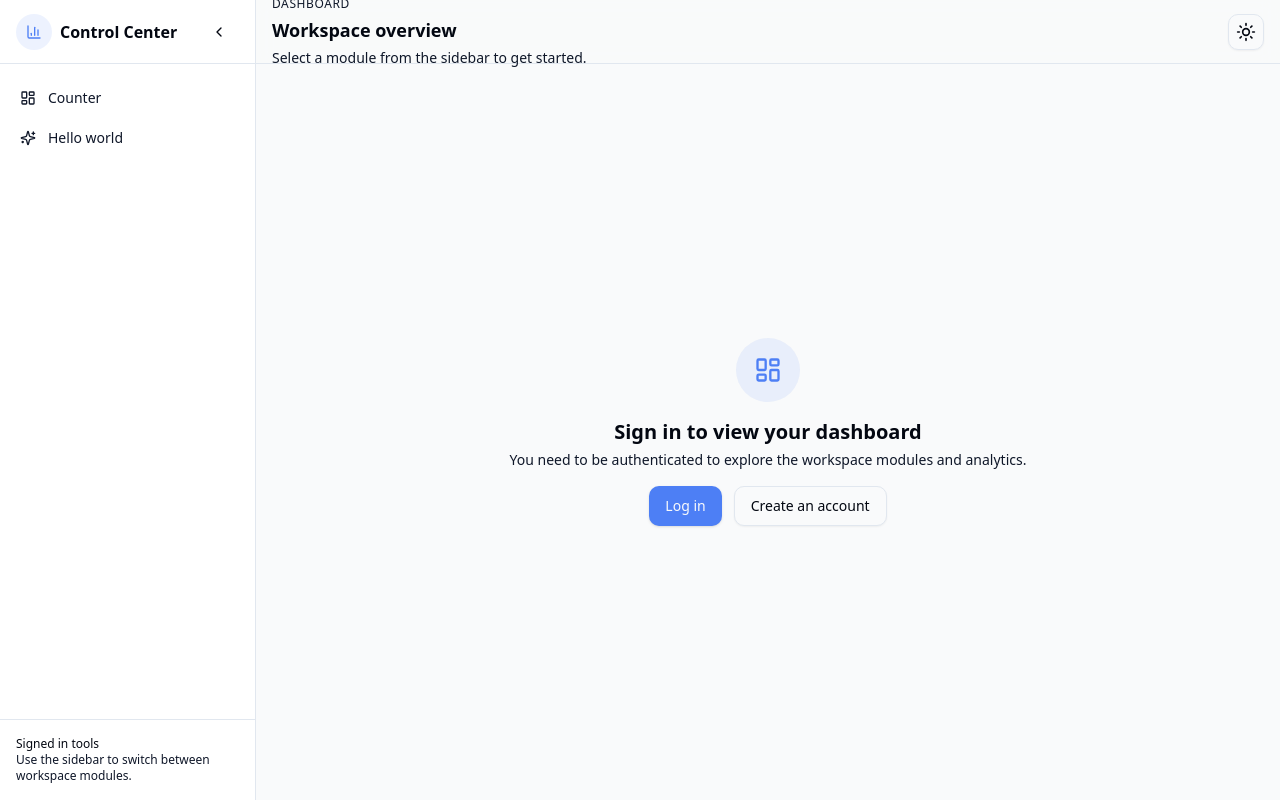
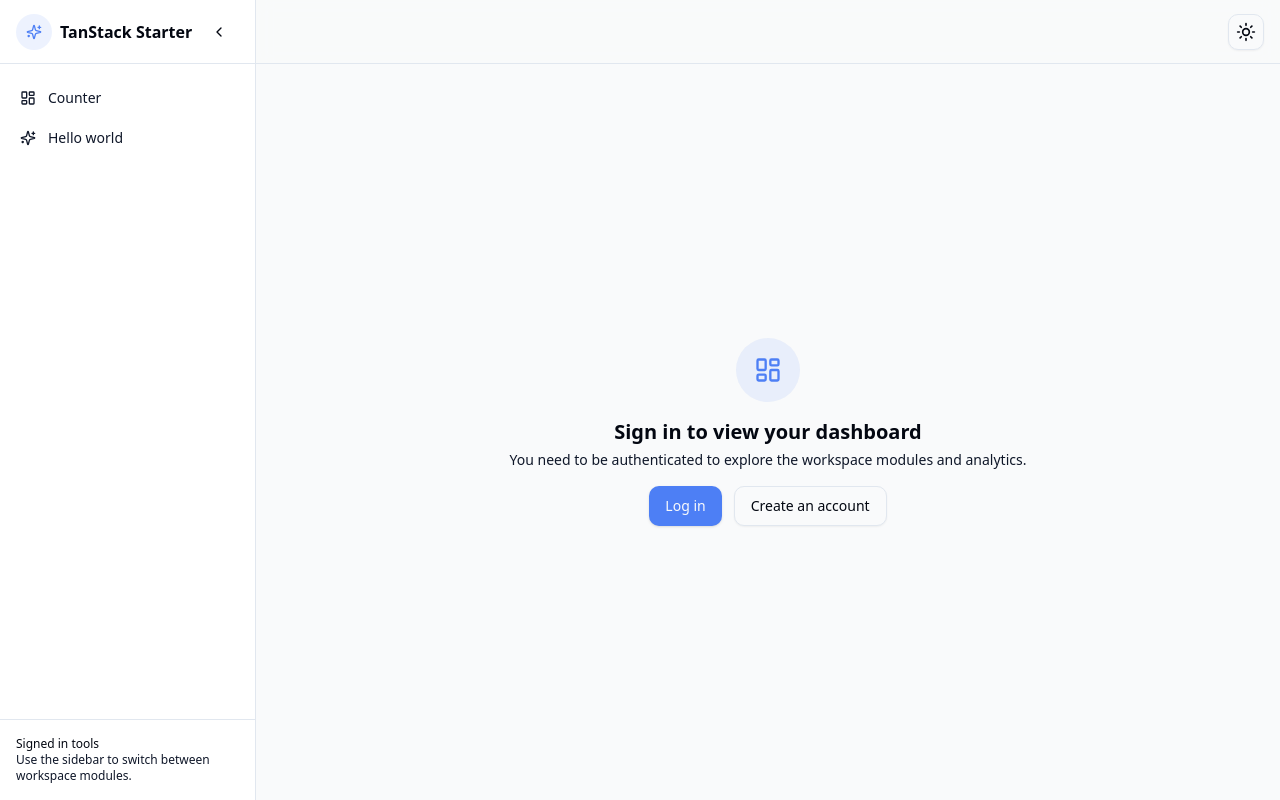
Before and after one commit to minimallyexceptional/vibe-starter, a React (Vite) app: page /dashboard in a window 1280 px wide. Built offline with nearby package versions, Linux system fonts and the light colour scheme; no server answers.

Commit message:
Simplify dashboard header branding

```diff
--- a/src/routes/dashboard.tsx
+++ b/src/routes/dashboard.tsx
@@ -1,6 +1,6 @@
 import React from 'react'
-import { Link, Navigate, Outlet, useRouterState } from '@tanstack/react-router'
-import { BarChart3, ChevronLeft, ChevronRight, LayoutDashboard, Menu, Sparkles } from 'lucide-react'
+import { Link, Navigate, Outlet } from '@tanstack/react-router'
+import { ChevronLeft, ChevronRight, LayoutDashboard, Menu, Sparkles } from 'lucide-react'
 
 import { Button } from '@/components/ui/button'
 import {
@@ -14,6 +14,8 @@ import {
 import { ModeToggle } from '@/components/mode-toggle'
 import { SignedIn, SignedOut, UserButton, isClerkConfigured } from '@/lib/clerk'
 import { cn } from '@/lib/utils'
+
+const APP_NAME = 'TanStack Starter'
 
 const sidebarItems = [
   {
@@ -33,13 +35,7 @@ const sidebarItems = [
 export function DashboardLayout() {
   const [isCollapsed, setIsCollapsed] = React.useState(false)
   const [isMobileOpen, setIsMobileOpen] = React.useState(false)
-  const pathname = useRouterState({ select: (state) => state.location.pathname ?? '/' })
   const authEnabled = isClerkConfigured
-
-  const activeItem = React.useMemo(
-    () => sidebarItems.find((item) => pathname.startsWith(item.to)),
-    [pathname],
-  )
 
   const baseNavItemClass = React.useMemo(
     () =>
@@ -75,10 +71,12 @@ export function DashboardLayout() {
           <div className="flex h-16 items-center justify-between border-b px-4">
             <div className="flex items-center gap-2">
               <span className="inline-flex h-9 w-9 items-center justify-center rounded-full bg-primary/10 text-primary">
-                <BarChart3 className="h-4 w-4" />
+                <Sparkles className="h-4 w-4" />
               </span>
-              <span className={cn('text-base font-semibold', isCollapsed && 'sr-only')}>
-                Control Center
+              <span
+                className={cn('text-base font-semibold text-foreground', isCollapsed && 'sr-only')}
+              >
+                {APP_NAME}
               </span>
             </div>
             <Button
@@ -140,15 +138,6 @@ export function DashboardLayout() {
               >
                 <Menu className="h-5 w-5" />
               </Button>
-              <div className="space-y-1">
-                <p className="text-xs uppercase tracking-wider text-muted-foreground">Dashboard</p>
-                <h1 className="text-lg font-semibold text-foreground">
-                  {activeItem?.label ?? 'Workspace overview'}
-                </h1>
-                <p className="text-sm text-muted-foreground">
-                  {activeItem?.description ?? 'Select a module from the sidebar to get started.'}
-                </p>
-              </div>
             </div>
             <div className="flex items-center gap-2">
               <ModeToggle />
```
